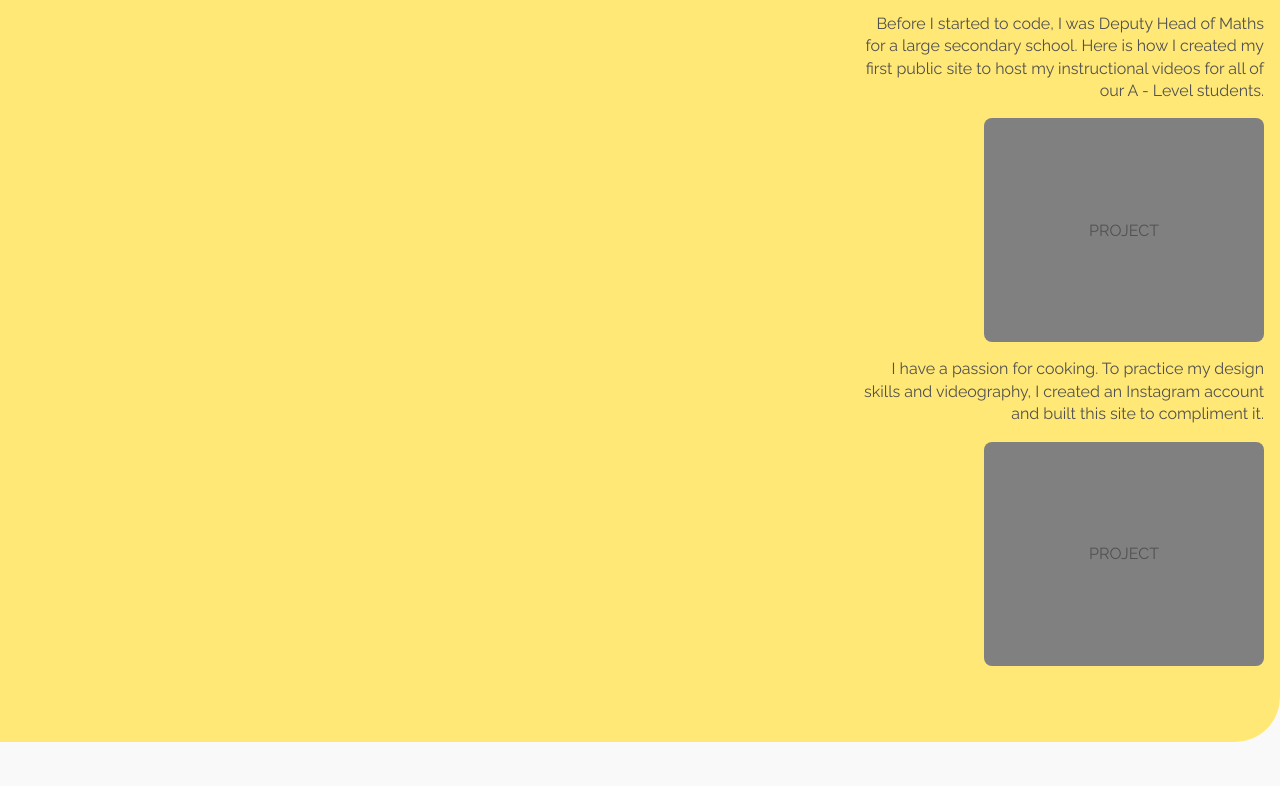
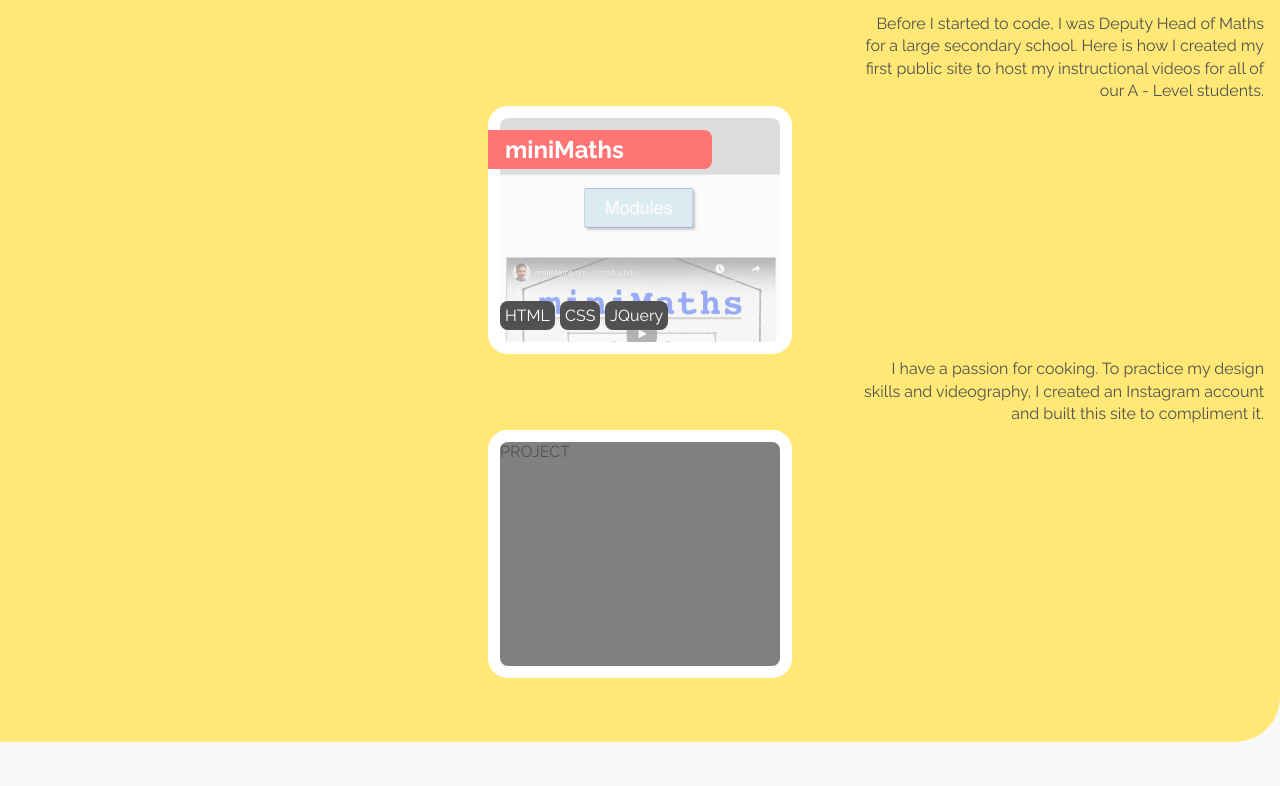
Before and after one commit to josephclander/portfolio-jan2021, a website: page app/index.html in a window 1280 px wide. Shown: the part 774-1560 px from the top of the page. Drawn offline with nearby package versions, Linux system fonts and the light colour scheme; files that its build step writes are made by us from their sources.

Commit message:
Add inital project markup and styles

```diff
--- a/app/index.html
+++ b/app/index.html
@@ -64,7 +64,14 @@
             my instructional videos for all of our A - Level students.
           </p>
         </div>
-        <div class="project-folder__project project">PROJECT</div>
+        <div class="project-folder__project project miniMaths">
+          <h2 class="project__header">miniMaths</h2>
+          <div class="project__tag-container">
+            <div class="project__tag">HTML</div>
+            <div class="project__tag">CSS</div>
+            <div class="project__tag">JQuery</div>
+          </div>
+        </div>
         <div class="project-folder__text-box text-box">
           <p>
             I have a passion for cooking. To practice my design skills and
--- a/app/scss/components/_project.scss
+++ b/app/scss/components/_project.scss
@@ -1,10 +1,49 @@
 .project {
+  margin: 0 auto;
   min-width: 280px;
   min-height: 224px;
   background-color: grey;
 
   border-radius: 8px;
+  // to achieve curved outline on shape and border
+  box-shadow: 0 0 0 12px #fff;
 
-  display: grid;
-  place-content: center;
+  display: flex;
+  flex-direction: column;
+  justify-content: space-between;
+
+  &__header {
+    margin-top: 12px;
+    margin-left: -12px;
+    background-color: $red;
+    color: #fff;
+    padding: 5px;
+    padding-left: 17px; // 12 border + 5 for tag
+    width: 80%;
+    border-top-right-radius: 8px;
+    border-bottom-right-radius: 8px;
+  }
+
+  &__tag-container {
+    display: flex;
+    margin-bottom: 12px;
+  }
+
+  &__tag {
+    background-color: $black;
+    color: #fff;
+    padding: 5px;
+    border-radius: 8px;
+    margin-right: 5px;
+  }
 }
+
+.miniMaths {
+  background-image: linear-gradient(
+      to right,
+      rgba($white, 0.6),
+      rgba($white, 0.6)
+    ),
+    url(img/miniMaths-5x4-500w.jpg);
+  background-size: cover;
+}
```
